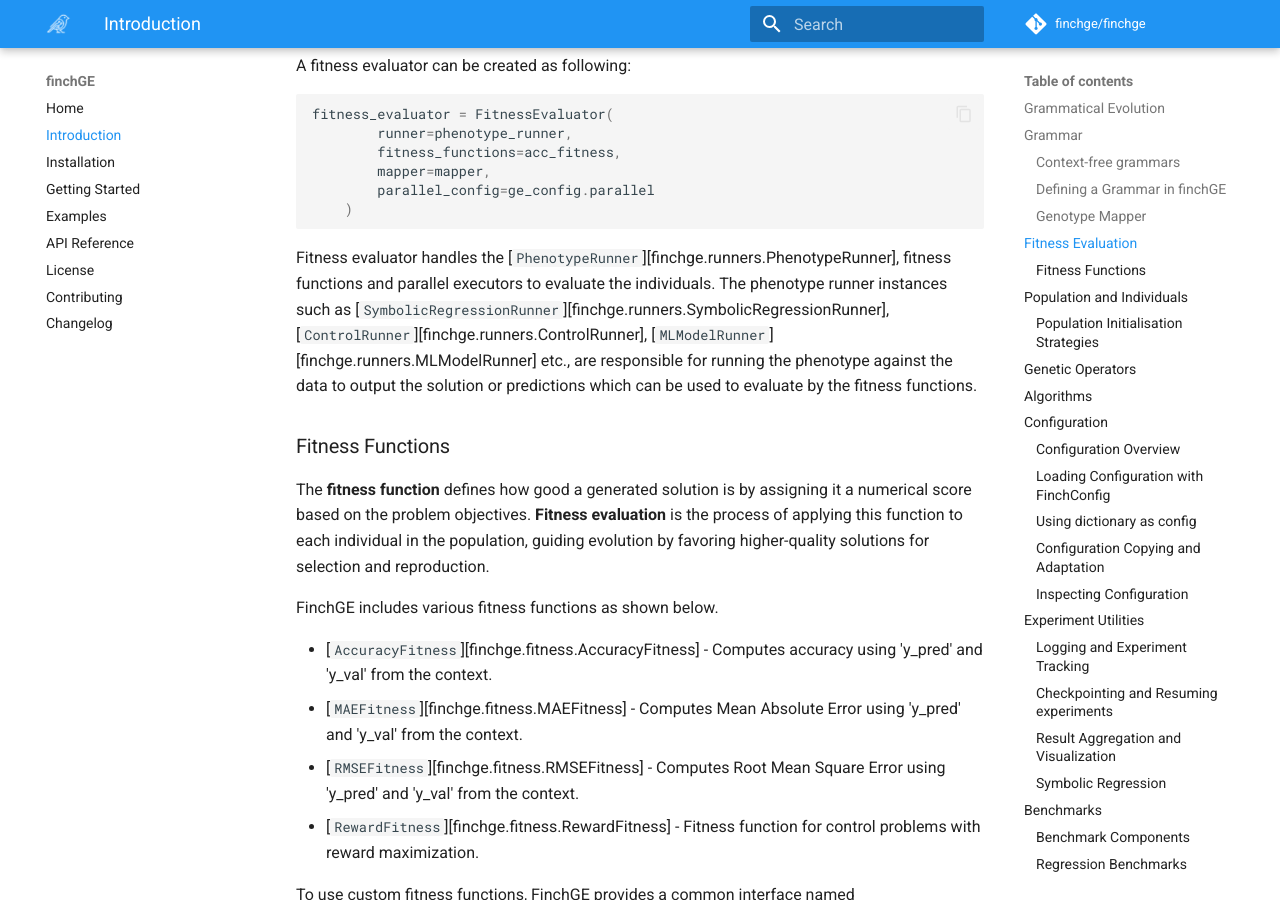
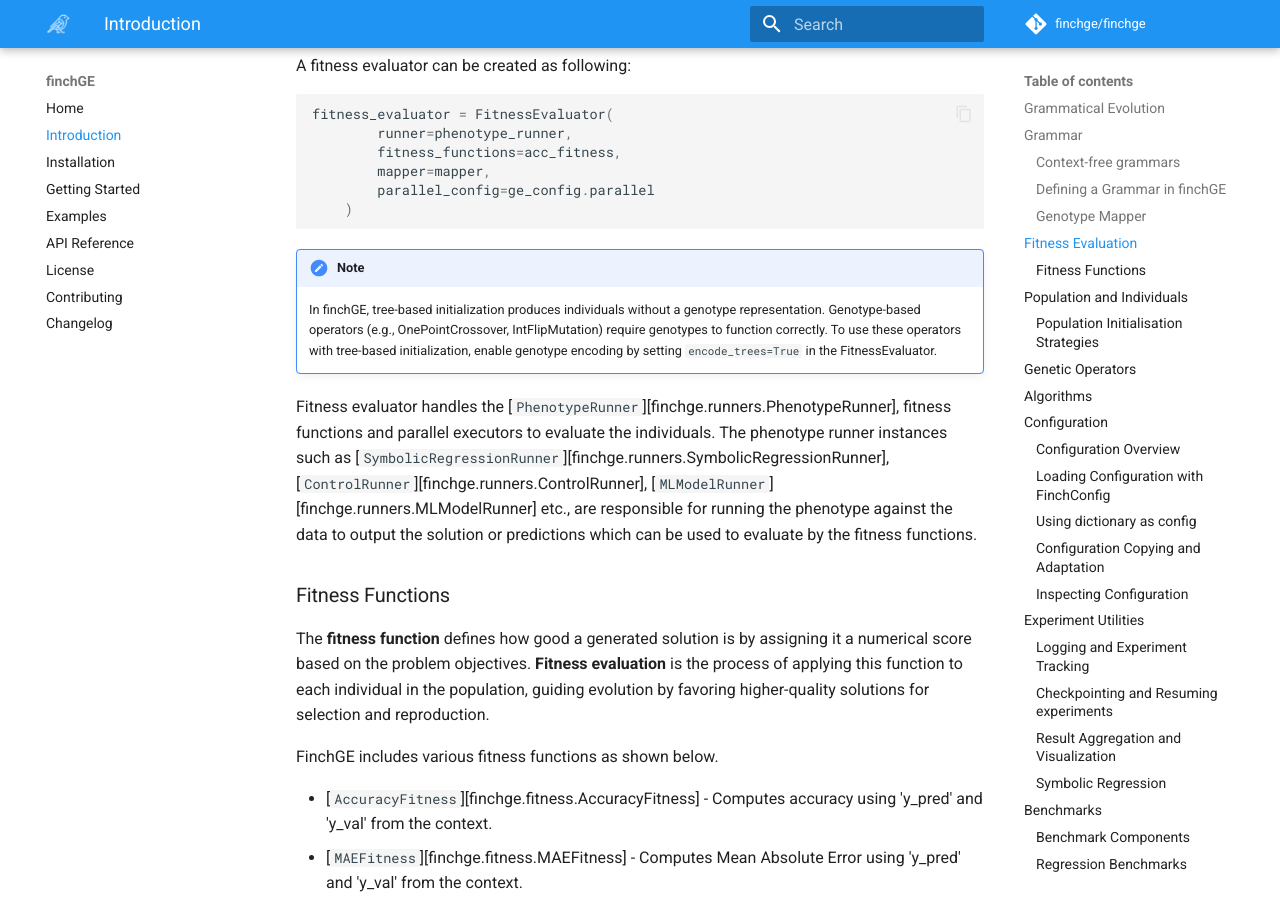
Before and after one commit to darshanz/finchge, an MkDocs documentation site: the page built from docs/introduction.md, in a window 1280 px wide and 900 px high, scrolled down 9770 px. Built offline with MkDocs 1.6.1 and Material for MkDocs 9.7.7, drawn with Linux system fonts in a browser that asks for light colours; comment, search, counter and statistics services are not loaded; the version menu is left out.

Commit message:
docs: explaing how to use genome-based operator with tree-based initialization

````diff
--- a/docs/introduction.md
+++ b/docs/introduction.md
@@ -559,6 +559,16 @@ fitness_evaluator = FitnessEvaluator(
         parallel_config=ge_config.parallel
     )
 ```
+
+!!! Note
+
+    In finchGE, tree-based initialization produces individuals without a genotype representation.
+    Genotype-based operators (e.g., OnePointCrossover, IntFlipMutation) require genotypes to function correctly.
+    To use these operators with tree-based initialization,
+    enable genotype encoding by setting `encode_trees=True` in the FitnessEvaluator.
+
+
+
 Fitness evaluator handles the [```PhenotypeRunner```][finchge.runners.PhenotypeRunner], fitness functions
 and parallel executors to evaluate the individuals. The phenotype runner instances such as
  [`SymbolicRegressionRunner`][finchge.runners.SymbolicRegressionRunner],
````
Also changed, not shown: 1 other file.
